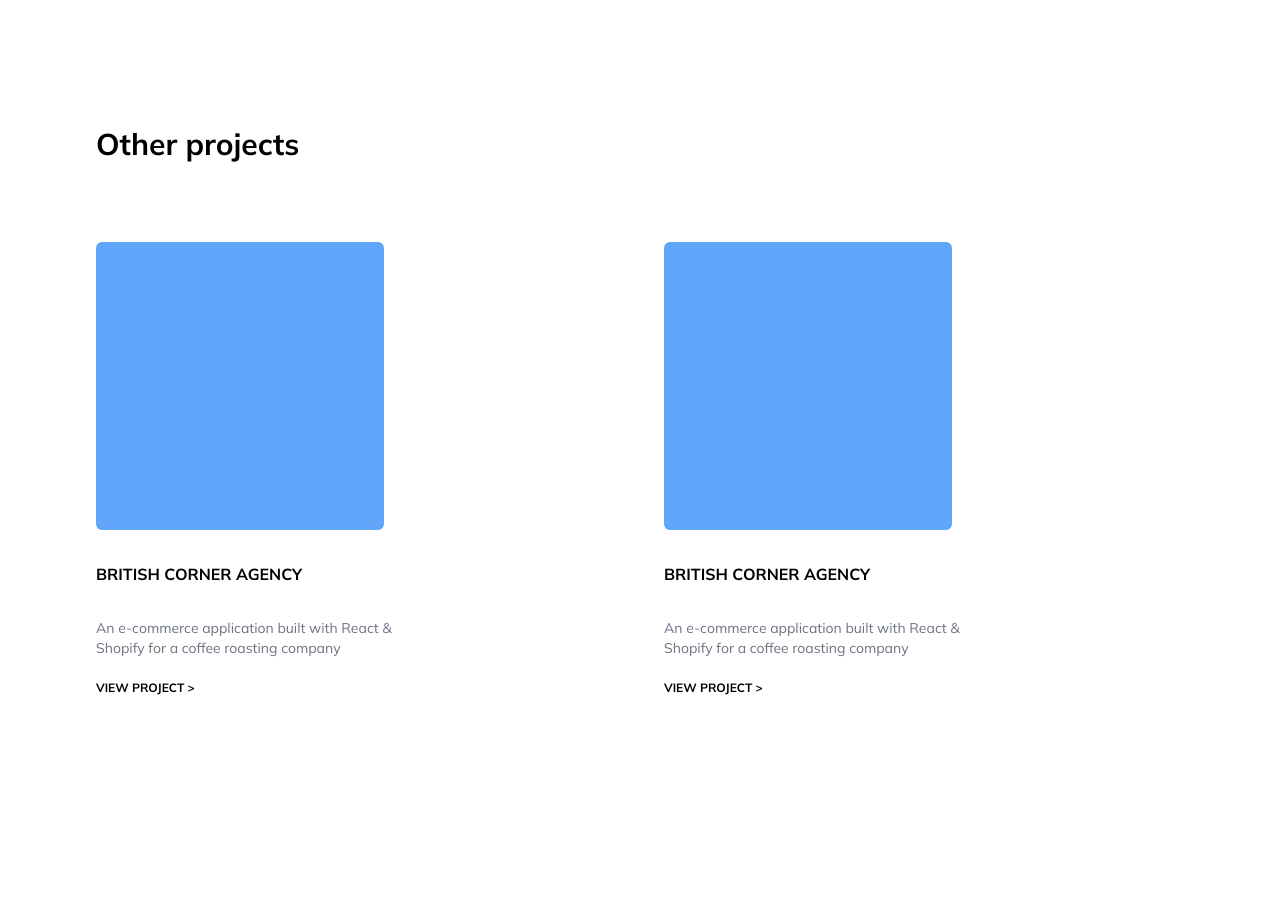
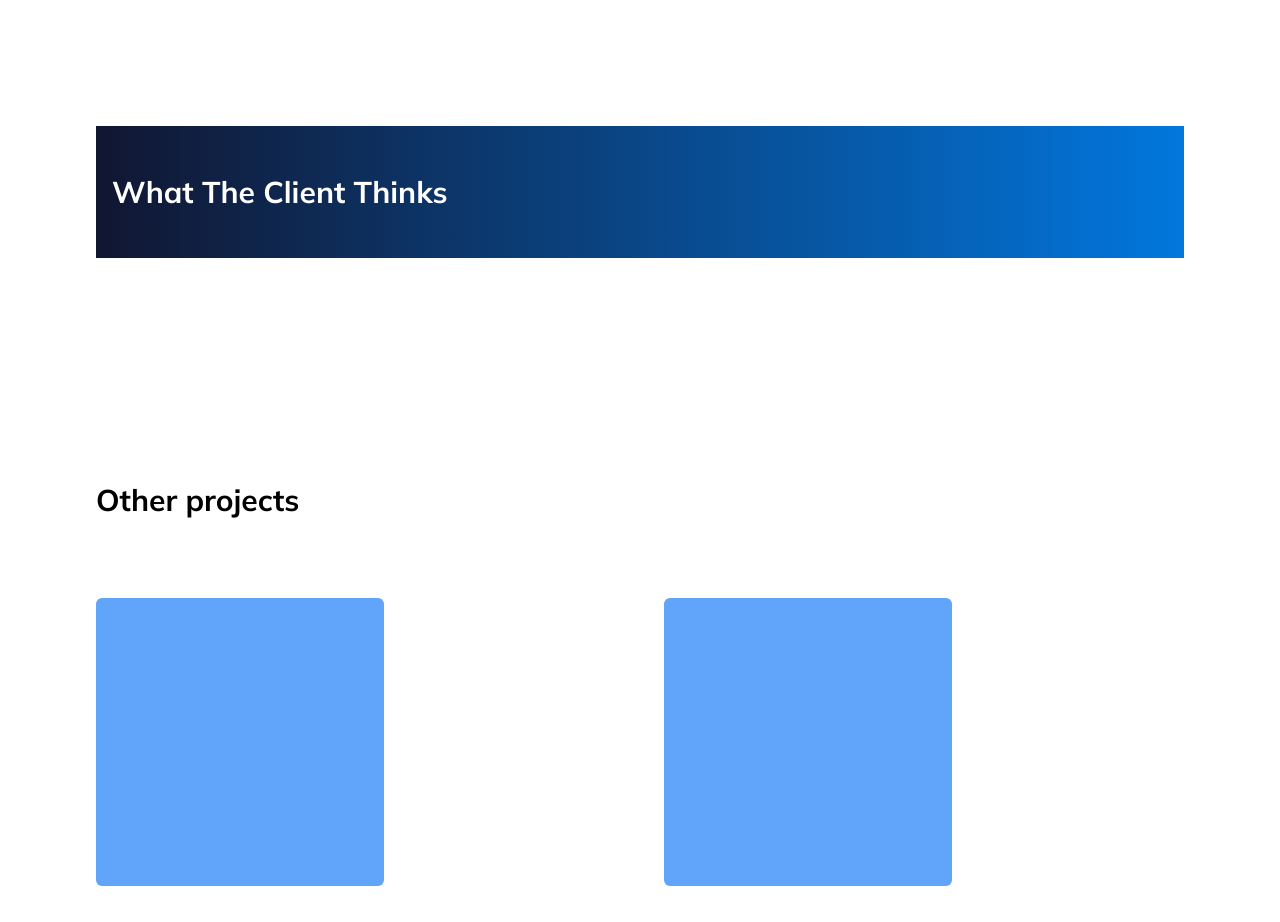
Before and after one commit to omarouhra/omarcode.me, a Next.js app: page /page in a window 1280 px wide. Shown: the part 1800-2722 px from the top of the page. Built offline with nearby package versions, Linux system fonts and the light colour scheme.

Commit message:
Project details ✅

```diff
--- a/pages/page.js
+++ b/pages/page.js
@@ -3,8 +3,11 @@ import Footer from "../components/Footer";
 import NavBar from "../components/NavBar";
 import Head from "next/head";
 import Project from "../components/Project";
+import { useState } from "react";
 
 function page() {
+  const [isOpen, setisOpen] = useState(1);
+
   return (
     <div>
       <Head>
@@ -63,8 +66,10 @@ function page() {
       </main>
 
       {/* Project Details Section */}
-      <section className="max-w-screen-xl mx-auto px-4  md:px-12  lg:px-24 lg:my-56 ">
-
+      <section className="max-w-screen-xl mx-auto px-4  md:px-12  lg:px-24 lg:my-56 flex flex-col items-center space-y-12">
+        <div className="w-full bg-gradient-to-r from-darkBlue to-lightBlue text-white py-12 px-4">
+          <h2 className="title">What The Client Thinks</h2>
+        </div>
       </section>
 
       {/* Other Project Section */}
```
